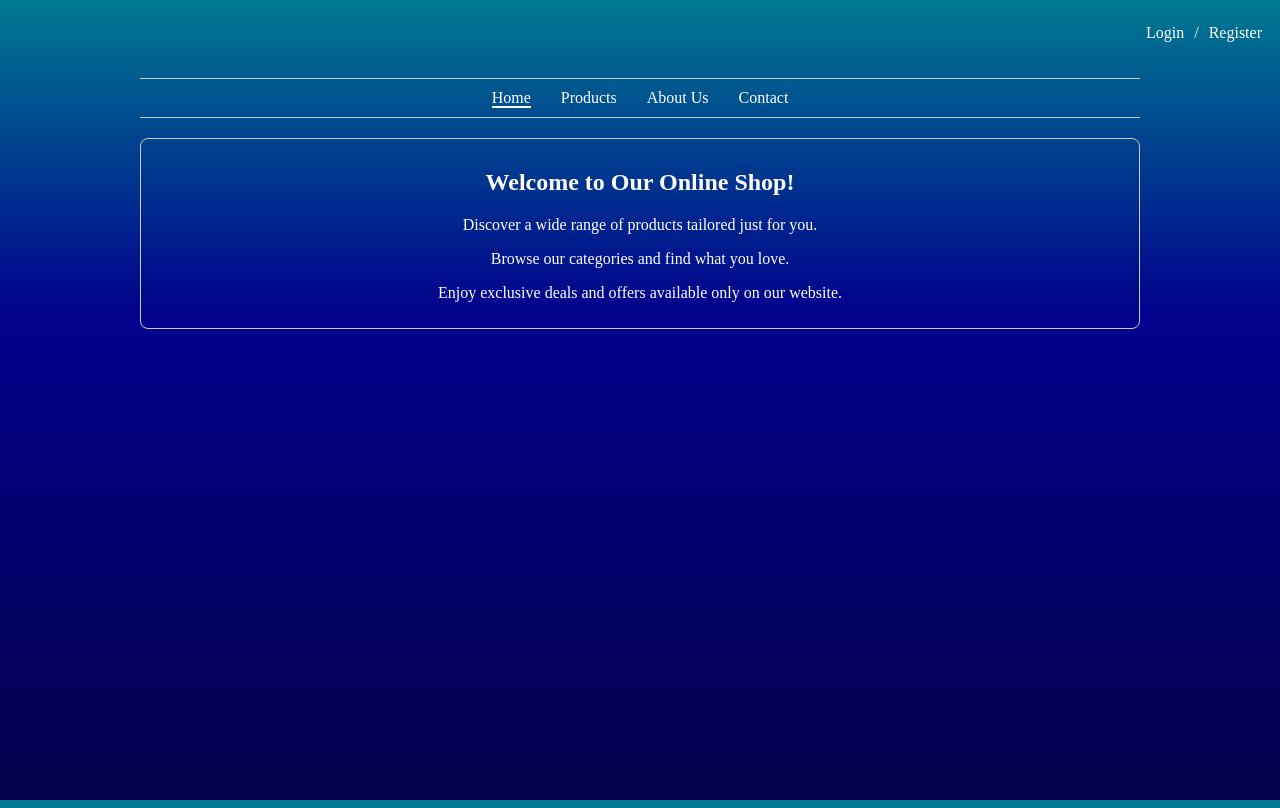
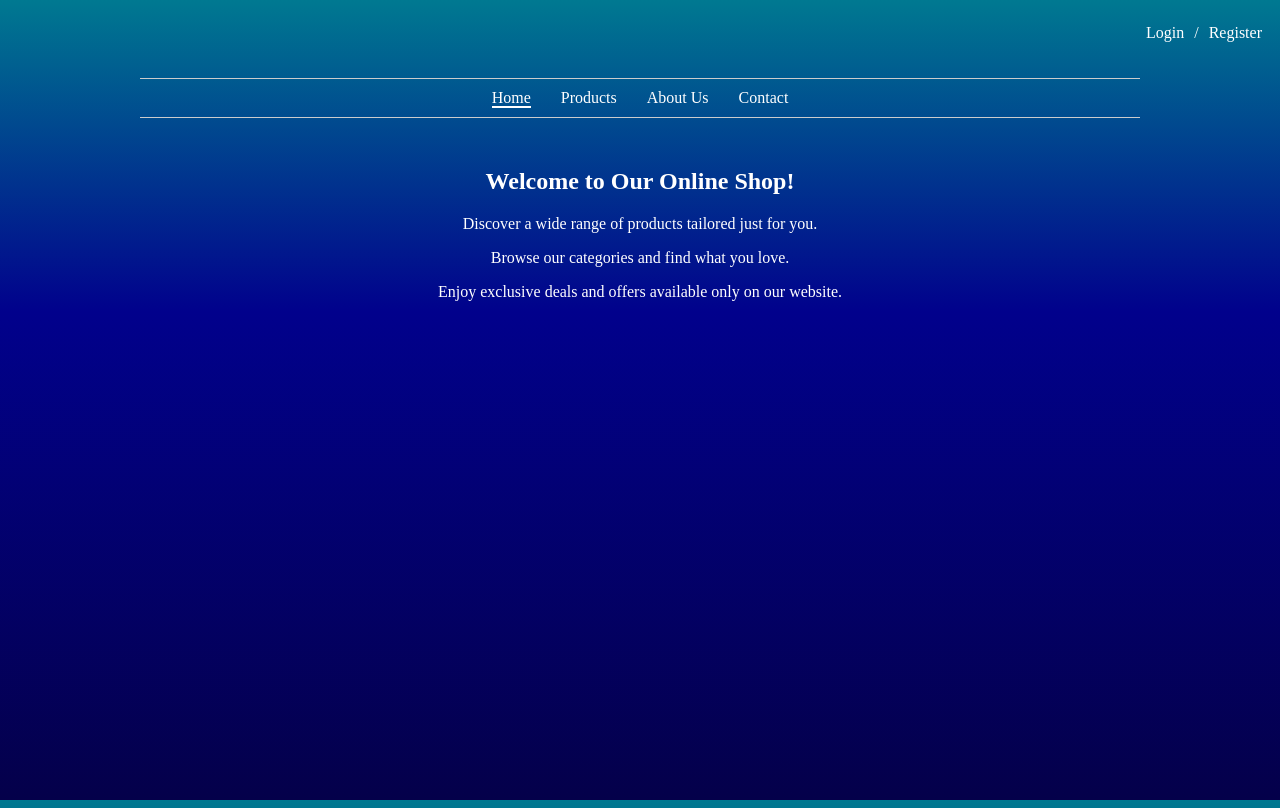
Before and after one commit to PawelNackowski/Online-Shop, a React (Create React App) app: page / in a window 1280 px wide. Built offline with nearby package versions, Linux system fonts and the light colour scheme.

Commit message:
deleted border

```diff
--- a/src/common/Page/styled.js
+++ b/src/common/Page/styled.js
@@ -7,8 +7,5 @@ export const Wrapper = styled.div`
   justify-content: center;
   margin: 20px auto;
   padding: 10px;
-  border: 1px solid #ccc;
-  border-radius: 8px;
   max-width: 1000px;
-  max-height: 800px;
 `;
```
